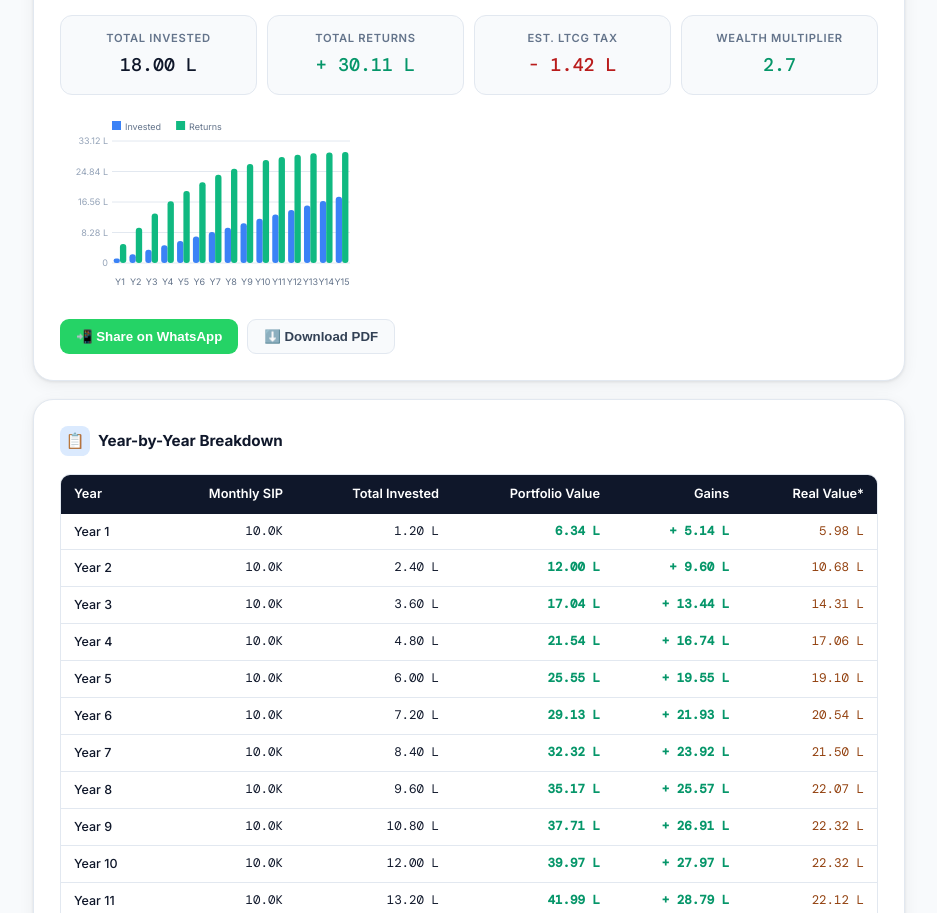
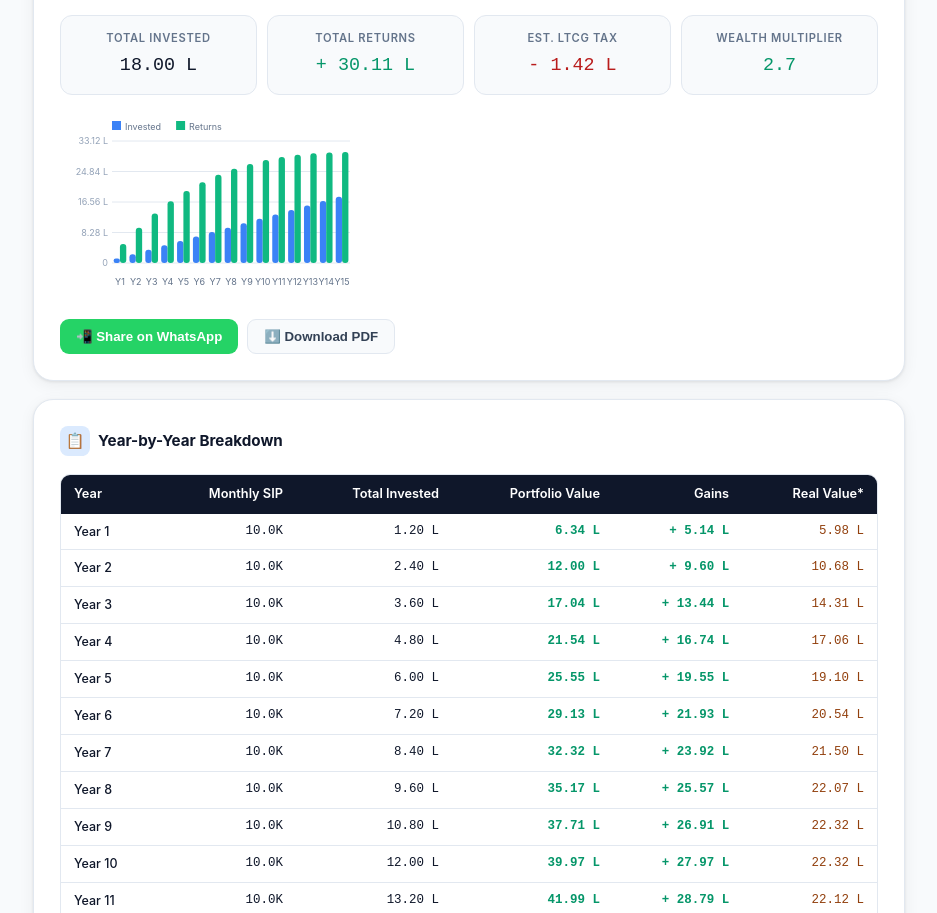
Before and after one commit to Cybertronzy/realreturns, a plain HTML site: page index.html in a window 1280 px wide. Shown: the part 1564-2477 px from the top of the page, without its empty margins (171-1108 px from the left). Drawn offline with nearby package versions, Linux system fonts and the light colour scheme.

Commit message:
Add files via upload

```diff
--- a/index.html
+++ b/index.html
@@ -6,8 +6,7 @@
 <meta name="description" content="India's most honest SIP & EMI calculator. See inflation-adjusted, post-LTCG-tax real returns. Free, no login, no ads pushing products.">
 <meta name="keywords" content="SIP calculator India, EMI calculator, inflation adjusted SIP, LTCG tax calculator, step up SIP calculator, home loan EMI calculator India">
 <title>RealReturns.in — India's Honest SIP & EMI Calculator</title>
-<link rel="preconnect" href="https://fonts.googleapis.com">
-<link href="https://fonts.googleapis.com/css2?family=DM+Serif+Display:ital@0;1&family=Inter:wght@300;400;500;600;700&family=DM+Mono:wght@400;500&display=swap" rel="stylesheet">
+<!-- System fonts used — no external dependency -->
 <style>
 *,*::before,*::after{box-sizing:border-box;margin:0;padding:0}
 :root{
@@ -20,9 +19,9 @@
   --purple:#8B5CF6;
   --r:12px;--rl:20px;
   --sh:0 1px 3px rgba(0,0,0,.08),0 4px 16px rgba(0,0,0,.06);
-  --serif:'DM Serif Display',Georgia,serif;
-  --sans:'Inter',system-ui,sans-serif;
-  --mono:'DM Mono',monospace;
+  --serif:Georgia,'Times New Roman',serif;
+  --sans:-apple-system,BlinkMacSystemFont,'Segoe UI',Roboto,Oxygen,Ubuntu,sans-serif;
+  --mono:'Courier New',Courier,monospace;
 }
 html{scroll-behavior:smooth}
 body{font-family:var(--sans);background:var(--surface);color:var(--ink);line-height:1.6;-webkit-font-smoothing:antialiased}
```
